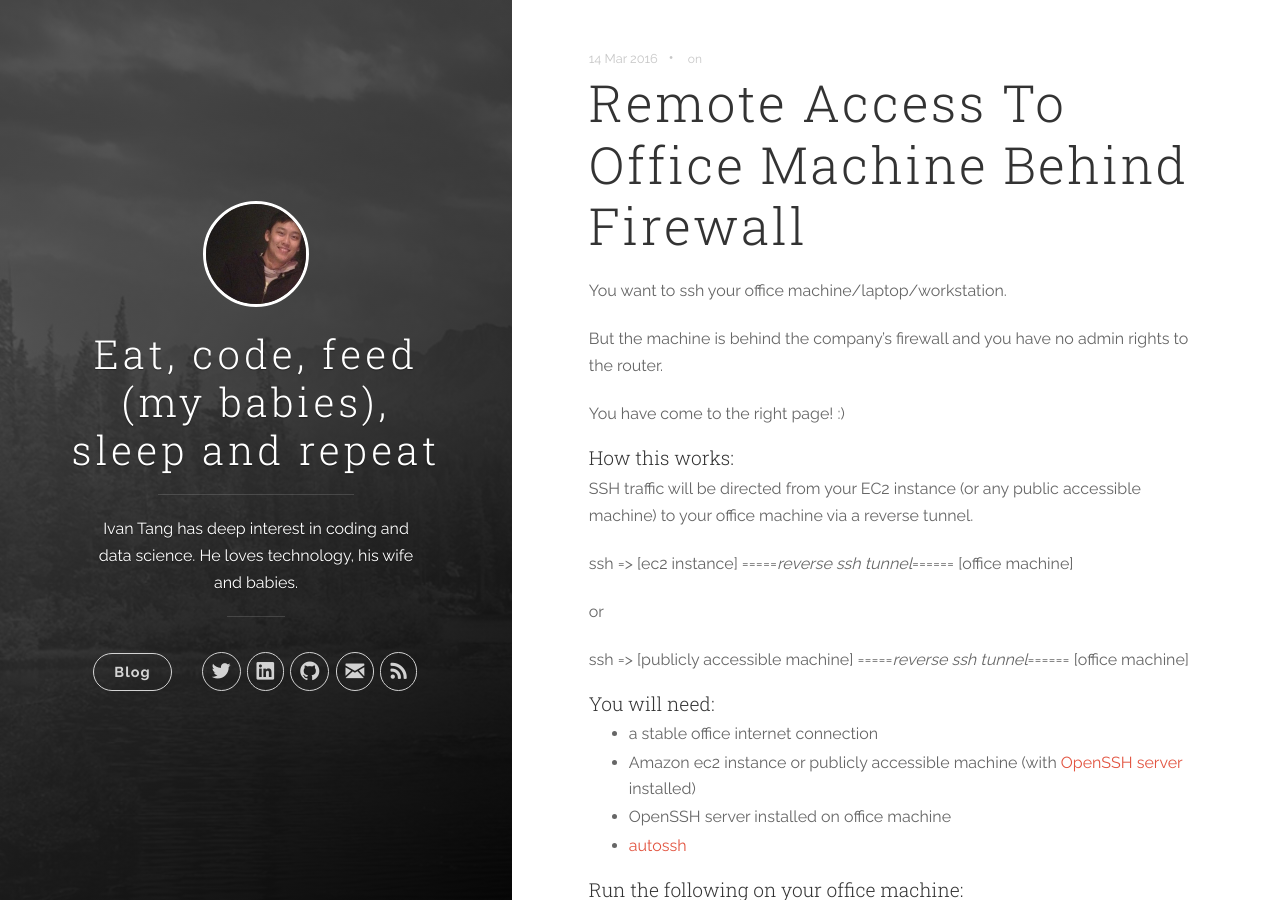
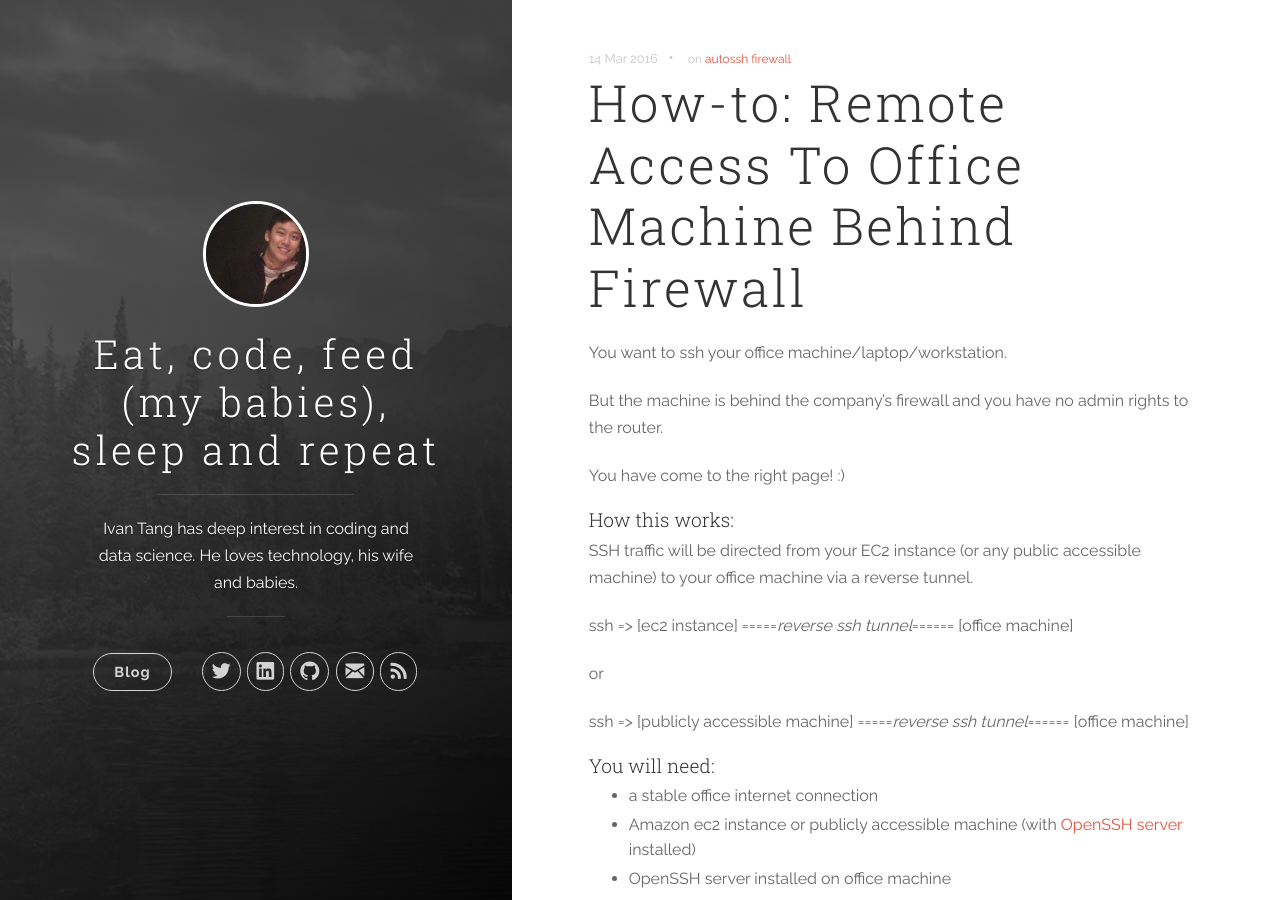
Before and after one commit to hiimivantang/hiimivantang.github.io, a Jekyll site: the page built from general/_posts/2016-03-14-remote-access-to-office-machine-behind-firewall.markdown, in a window 1280 px wide and 900 px high. Built offline with Jekyll 4.4.1, drawn with Linux system fonts in a browser that asks for light colours; nearby versions of some CDN libraries; comment, search, counter and statistics services are not loaded.

Commit message:
added new post

```diff
--- a/general/_posts/2016-03-14-remote-access-to-office-machine-behind-firewall.markdown
+++ b/general/_posts/2016-03-14-remote-access-to-office-machine-behind-firewall.markdown
@@ -1,3 +1,9 @@
+---
+layout: post
+title: "How-to: Remote Access To Office Machine Behind Firewall"
+tags: autossh firewall
+---
+
 You want to ssh your office machine/laptop/workstation.
 
 But the machine is behind the company's firewall and you have no admin rights to the router.
```
